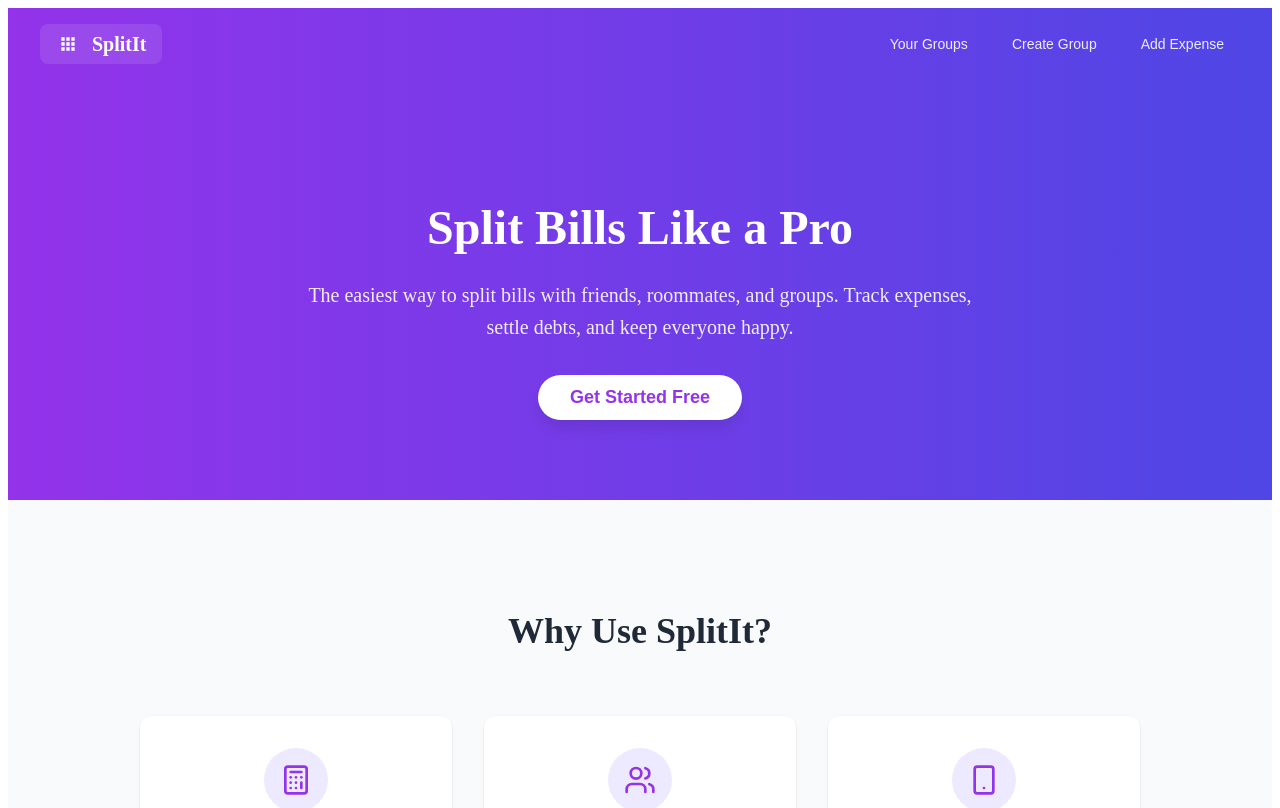
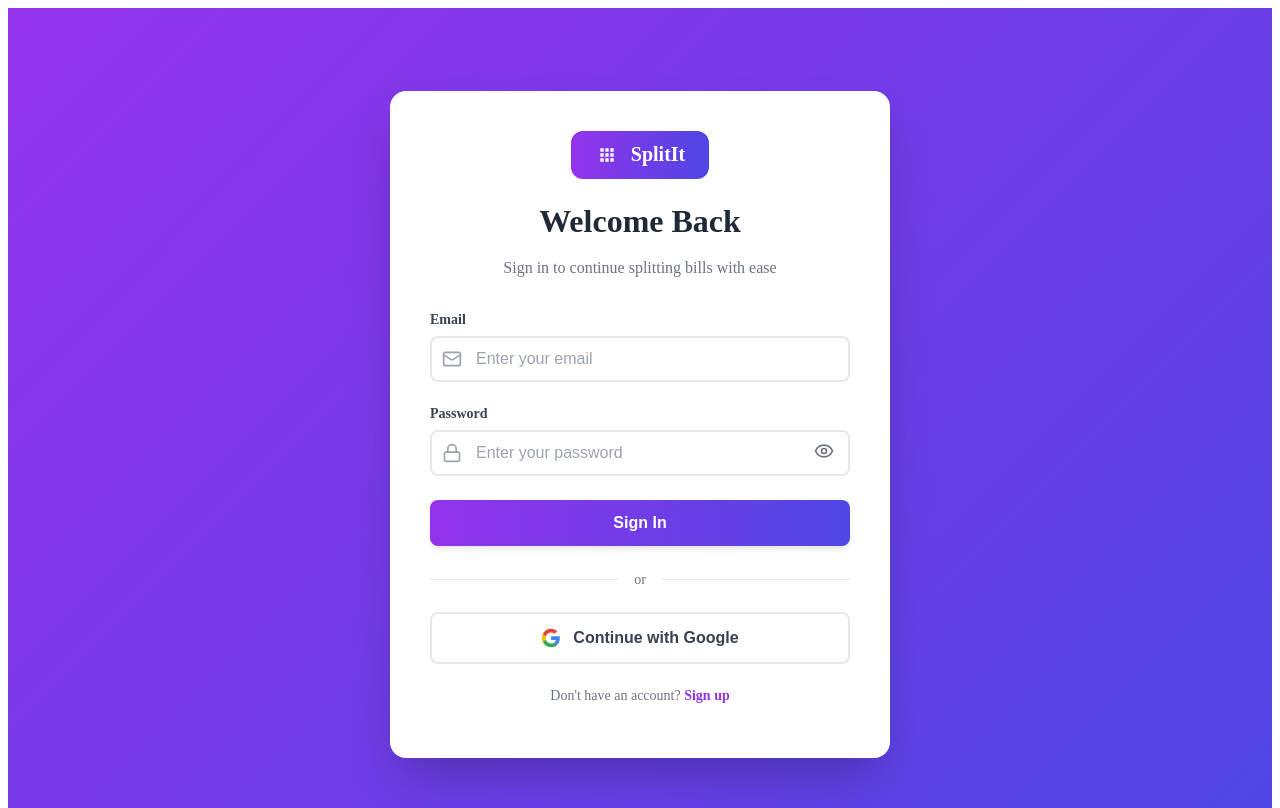
Before and after one commit to vihantandon/SplitIt, a React (Vite) app in the folder frontend/splitit/: page /signin in a window 1280 px wide. Shown: the top 808 px of the page. Built offline with nearby package versions, Linux system fonts and the light colour scheme.

Commit message:
Added routing to signin page

```diff
--- a/frontend/splitit/package.json
+++ b/frontend/splitit/package.json
@@ -12,7 +12,8 @@
   "dependencies": {
     "lucide-react": "^0.525.0",
     "react": "^19.1.0",
-    "react-dom": "^19.1.0"
+    "react-dom": "^19.1.0",
+    "react-router-dom": "^7.6.3"
   },
   "devDependencies": {
     "@eslint/js": "^9.29.0",
--- /dev/null
+++ b/frontend/splitit/src/App.jsx
@@ -0,0 +1,16 @@
+import { BrowserRouter,Routes,Route } from "react-router-dom";
+import Landing from "./landing";
+import Signin from "./components/signin"
+
+function App(){
+    return (
+        <BrowserRouter>
+         <Routes>
+            <Route path = "/" element={<Landing/>}/>
+            <Route path = "/signin" element={<Signin/>}/>
+         </Routes>
+        </BrowserRouter>
+    )
+}
+
+export default App
--- a/frontend/splitit/src/components/signin.jsx
+++ b/frontend/splitit/src/components/signin.jsx
@@ -91,9 +91,9 @@ function signin() {
           </div>
 
           {/* Forgot Password */}
-          <div className="forgot-password">
+          {/* <div className="forgot-password">
             <a href="#" className="forgot-link">Forgot your password?</a>
-          </div>
+          </div> */}
 
           {/* Sign In Button */}
           <button type="submit" className="signin-button">
--- a/frontend/splitit/src/landing.jsx
+++ b/frontend/splitit/src/landing.jsx
@@ -1,7 +1,11 @@
 import { Calculator, Users, Smartphone } from 'lucide-react'
 import './landing.css'
+import {useNavigate} from 'react-router-dom'
 
 function landing() {
+
+const navigate = useNavigate()
+
   return (
     <div className="min-h-screen bg-white">
       {/* Header */}
@@ -16,9 +20,9 @@ function landing() {
             <span className="logo-text">SplitIt</span>
           </div>
           <div className="nav-buttons">
-            <button className="nav-button">Your Groups</button>
-            <button className="nav-button">Create Group</button>
-            <button className="nav-button">Add Expense</button>
+            <button className="nav-button" onClick={() => navigate('/signin')}>Your Groups</button>
+            <button className="nav-button" onClick={() => navigate('/signin')}>Create Group</button>
+            <button className="nav-button" onClick={() => navigate('/signin')}>Add Expense</button>
           </div>
         </div>
       </header>
@@ -31,7 +35,7 @@ function landing() {
             The easiest way to split bills with friends, roommates, and groups. Track expenses, settle debts, and keep
             everyone happy.
           </p>
-          <button className="cta-button">Get Started Free</button>
+          <button className="cta-button" onClick={() => navigate('/signin')}>Get Started</button>
         </div>
       </section>
 
@@ -85,7 +89,7 @@ function landing() {
           <p className="cta-subtitle">
             Join thousands of users who have simplified their shared expenses.
           </p>
-          <button className="cta-button">Start Splitting Now</button>
+          <button className="cta-button" onClick={() => navigate('/signin')}>Start Splitting Now</button>
         </div>
       </section>
 
--- a/frontend/splitit/src/main.jsx
+++ b/frontend/splitit/src/main.jsx
@@ -1,6 +1,6 @@
 import { StrictMode } from 'react'
 import { createRoot } from 'react-dom/client'
-import App from './landing.jsx'
+import App from './App.jsx'
 
 createRoot(document.getElementById('root')).render(
   <StrictMode>
```
Also changed, not shown: 1 other file (tests, documents, lock files or other folders).
